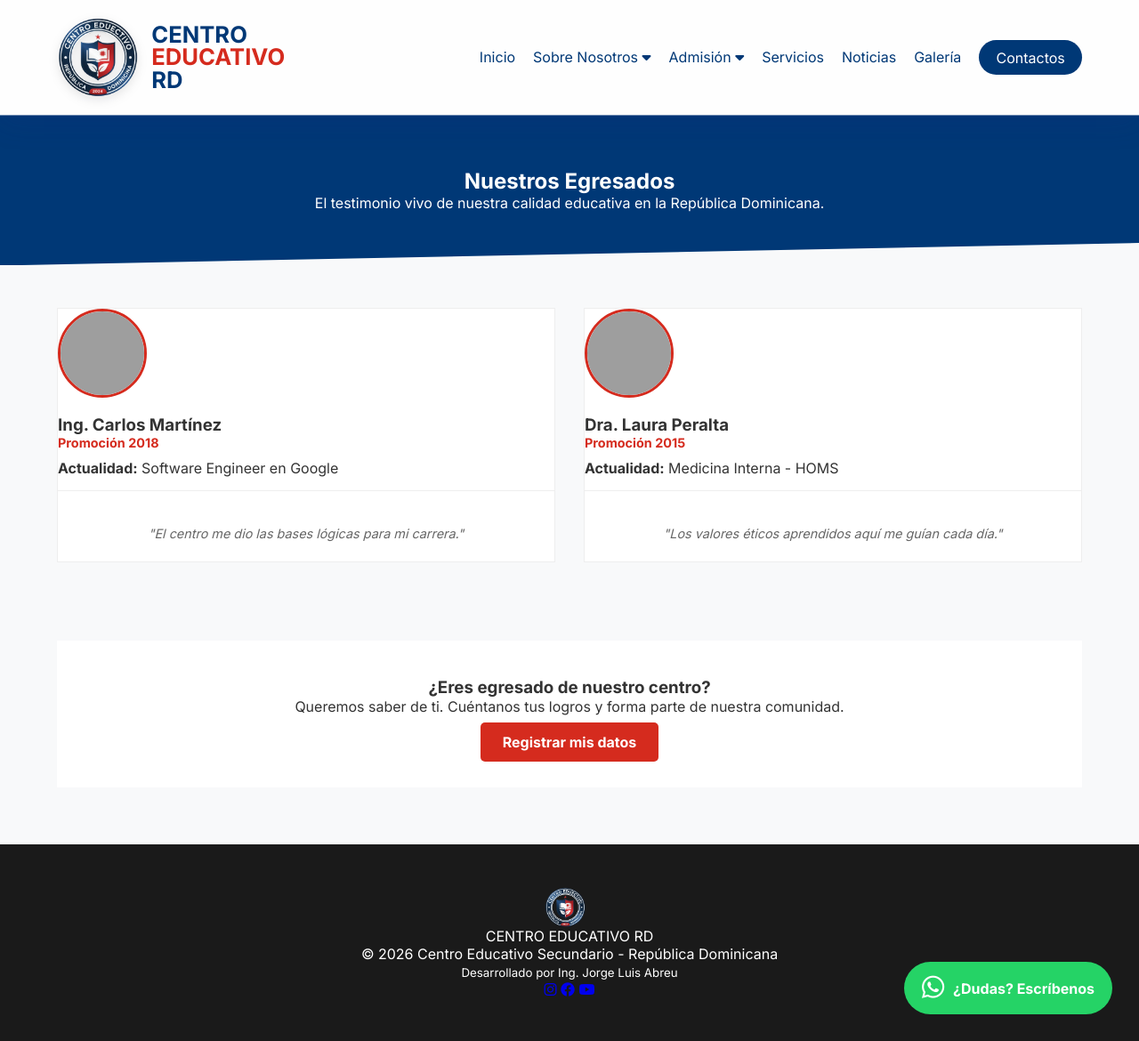
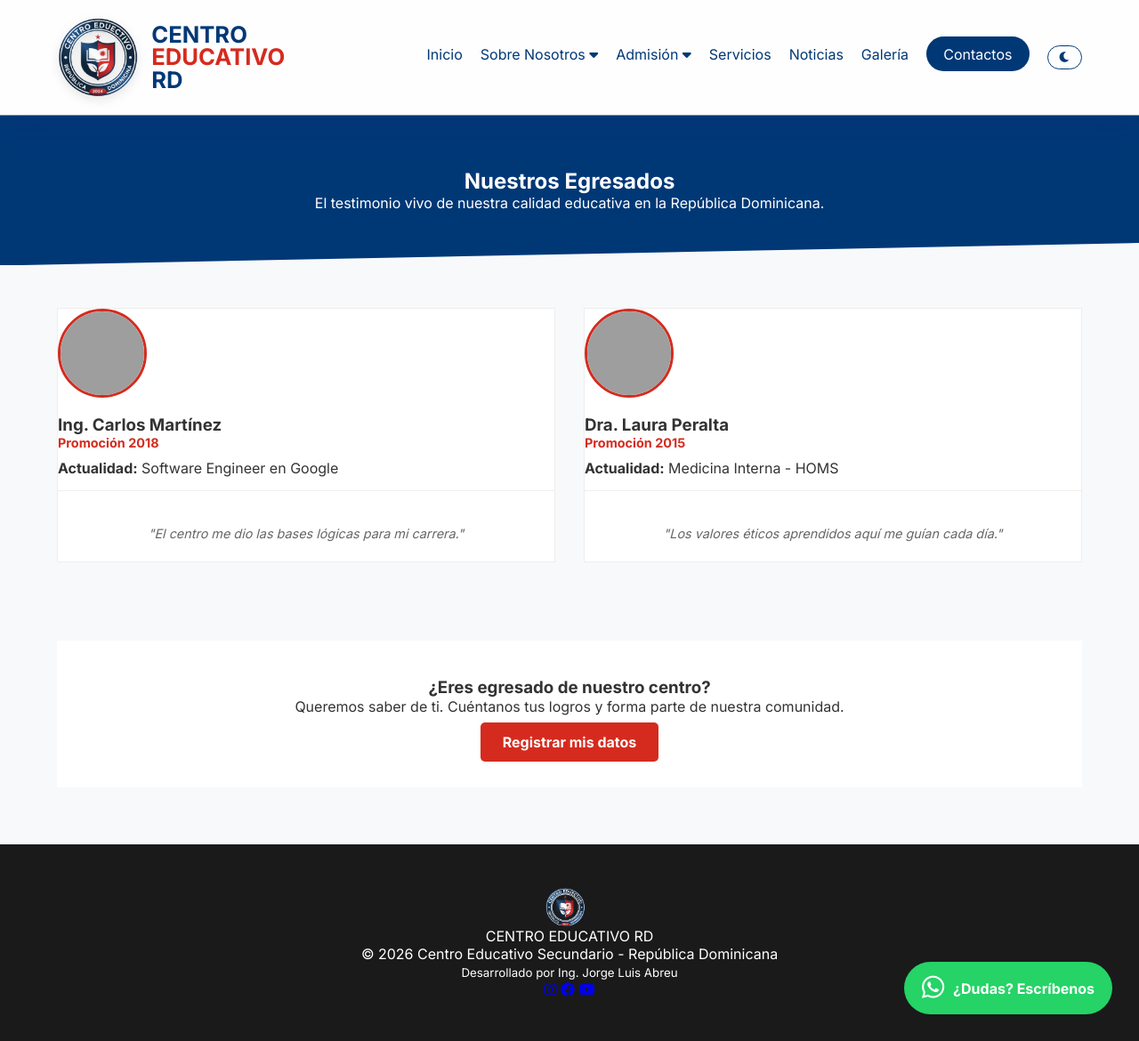
Before and after one commit to jorge21028/centroeducativo, a Jekyll site: the page built from egresados.html, in a window 1280 px wide and 1170 px high. Shown: the whole window at 89% size. Built offline with Jekyll 4.4.1, drawn with Linux system fonts in a browser that asks for light colours; grey boxes are pictures that could not be loaded.

Commit message:
Update default.html

```diff
--- a/_layouts/default.html
+++ b/_layouts/default.html
@@ -58,6 +58,11 @@
     <li><a href="{{ '/noticias' | relative_url }}">Noticias</a></li>
     <li><a href="{{ '/galeria' | relative_url }}">Galería</a></li>
     <li><a href="{{ '/contactos' | relative_url }}" class="btn-cta">Contactos</a></li>
+    <li class="nav-item-toggle">
+    <button id="dark-mode-toggle" class="theme-btn" title="Cambiar modo" style="background: none; border: 1.5px solid var(--primary); color: var(--primary); padding: 5px 12px; border-radius: 20px; cursor: pointer; transition: 0.3s;">
+        <i class="fas fa-moon" id="theme-icon"></i>
+    </button>
+</li>
 </ul>
     </nav>
 
@@ -193,7 +198,37 @@
         }
     };
     // Cargar modo oscuro
+        document.addEventListener('DOMContentLoaded', () => {
+    const btn = document.getElementById('dark-mode-toggle');
+    const themeIcon = document.getElementById('theme-icon');
+    const body = document.body;
 
+    // 1. Verificar preferencia guardada al cargar la página
+    const currentTheme = localStorage.getItem('theme');
+
+    if (currentTheme === 'dark') {
+        body.classList.add('dark-mode');
+        if (themeIcon) themeIcon.classList.replace('fa-moon', 'fa-sun');
+    }
+
+    // 2. Evento de clic para alternar el modo
+    btn.addEventListener('click', () => {
+        body.classList.toggle('dark-mode');
+
+        let theme = 'light';
+
+        if (body.classList.contains('dark-mode')) {
+            theme = 'dark';
+            if (themeIcon) themeIcon.classList.replace('fa-moon', 'fa-sun');
+        } else {
+            theme = 'light';
+            if (themeIcon) themeIcon.classList.replace('fa-sun', 'fa-moon');
+        }
+
+        // Guardar la elección del usuario
+        localStorage.setItem('theme', theme);
+    });
+});
 </script>
 </body>
 </html>
```
